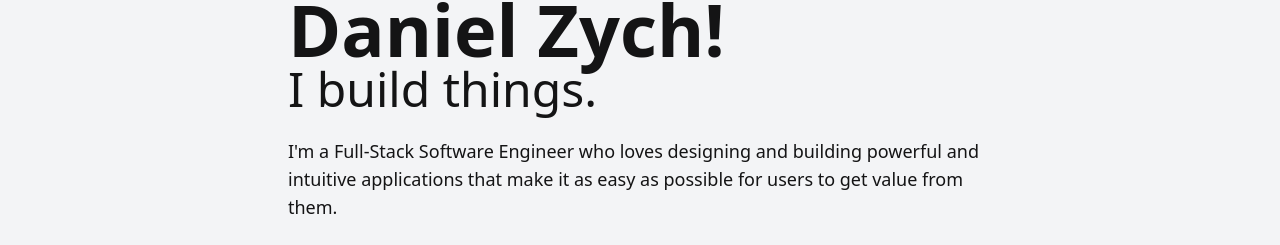
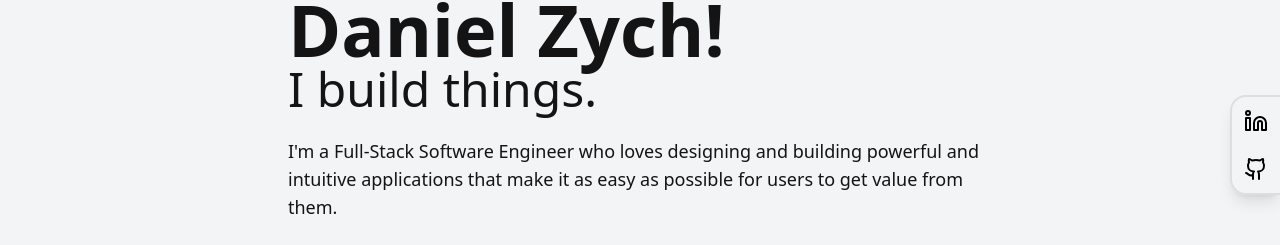
Before and after one commit to danjzych/portfolio-website, a SvelteKit app: page / in a window 1280 px wide. Shown: the part 305-550 px from the top of the page. Built offline with nearby package versions, Linux system fonts and the light colour scheme.

Commit message:
Added LinkSideBar

```diff
--- /dev/null
+++ b/src/components/LinkSideBar.svelte
@@ -0,0 +1,21 @@
+<script lang="ts">
+	import linkedInIcon from '$lib/assets/svgs/linkedin-icon.svg';
+	import githubIcon from '$lib/assets/svgs/github-icon.svg';
+</script>
+
+<div
+	class="position fixed right-0 top-1/2 flex flex-col items-center justify-between rounded-l-2xl border-2 border-r-0 border-base-200 shadow-lg"
+>
+	<a
+		href="https://www.linkedin.com/in/danielzych/"
+		target="_blank"
+		class="p-3 duration-150 ease-in hover:bg-lime-200"
+		><img src={linkedInIcon} alt="LinkedIn Logo" /></a
+	>
+	<a
+		href="https://github.com/danjzych"
+		target="_blank"
+		class="p-3 duration-150 ease-in hover:bg-lime-200"
+		><img src={githubIcon} alt="Github Logo" /></a
+	>
+</div>
--- a/src/components/NavBar.svelte
+++ b/src/components/NavBar.svelte
@@ -23,9 +23,8 @@
 	>
 		<a
 			class="navbar-start text-3xl"
-			href="/"
-			on:click|preventDefault={() => scrollToSection('#hero')}
-			>Logo Here!</a
+			href="#hero"
+			on:click|preventDefault={scrollToSection}>Logo Here!</a
 		>
 		<div class="navbar-end">
 			{#if mainVisible}
--- a/src/routes/+layout.svelte
+++ b/src/routes/+layout.svelte
@@ -1,7 +1,9 @@
 <script>
 	import '../app.css';
 	import NavBar from '../components/NavBar.svelte';
+	import LinkSideBar from '../components/LinkSideBar.svelte';
 </script>
 
 <NavBar />
 <slot />
+<LinkSideBar />
```
Also changed, not shown: src/lib/assets/svgs/github-icon.svg (added), src/lib/assets/svgs/linkedin-icon.svg (added).
